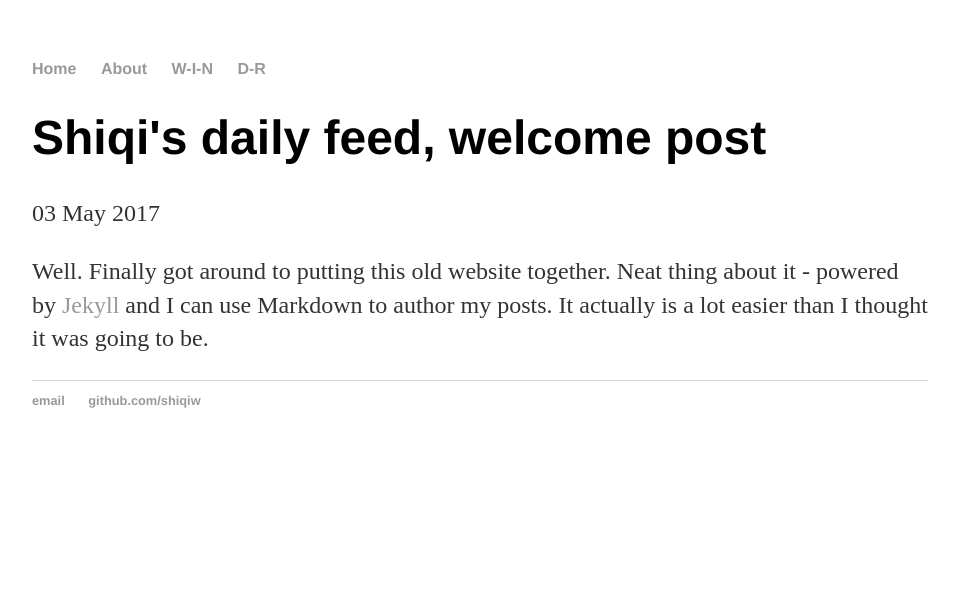
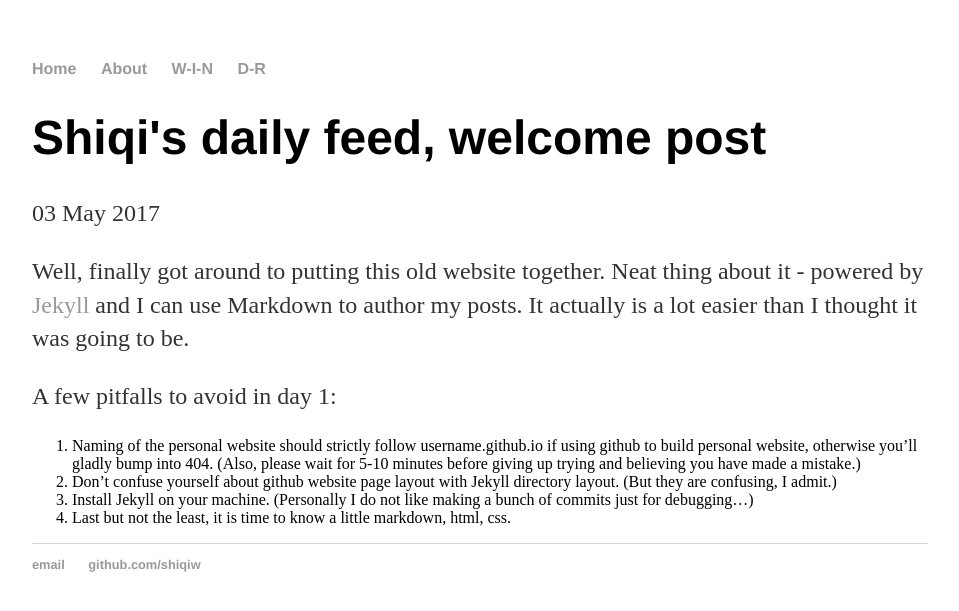
Before and after one commit to shiqiw/dailyfeed.github.io, a Jekyll site: the page built from _posts/2017-05-03-welcome-post.md, in a window 1280 px wide. Shown: the top 611 px of the page, without its empty margins (160-1119 px from the left). Built offline with Jekyll 4.4.1, drawn with Linux system fonts in a browser that asks for light colours.

Commit message:
Update 2017-05-03-welcome-post.md
Add some detail

```diff
--- a/_posts/2017-05-03-welcome-post.md
+++ b/_posts/2017-05-03-welcome-post.md
@@ -4,4 +4,10 @@ title: "Shiqi's daily feed, welcome post"
 date: 2017-05-03
 ---
 
-Well. Finally got around to putting this old website together. Neat thing about it - powered by [Jekyll](http://jekyllrb.com) and I can use Markdown to author my posts. It actually is a lot easier than I thought it was going to be.
+Well, finally got around to putting this old website together. Neat thing about it - powered by [Jekyll](http://jekyllrb.com) and I can use Markdown to author my posts. It actually is a lot easier than I thought it was going to be.
+
+A few pitfalls to avoid in day 1:
+1. Naming of the personal website should strictly follow username.github.io if using github to build personal website, otherwise you'll gladly bump into 404. (Also, please wait for 5-10 minutes before giving up trying and believing you have made a mistake.)
+2. Don't confuse yourself about github website page layout with Jekyll directory layout. (But they are confusing, I admit.)
+3. Install Jekyll on your machine. (Personally I do not like making a bunch of commits just for debugging...)
+4. Last but not the least, it is time to know a little markdown, html, css.
```
